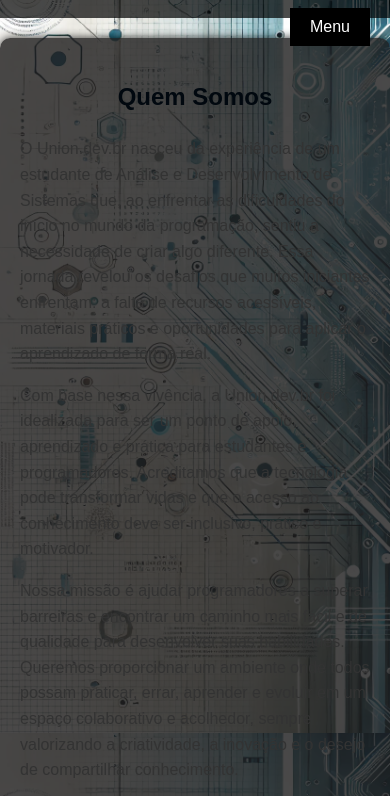
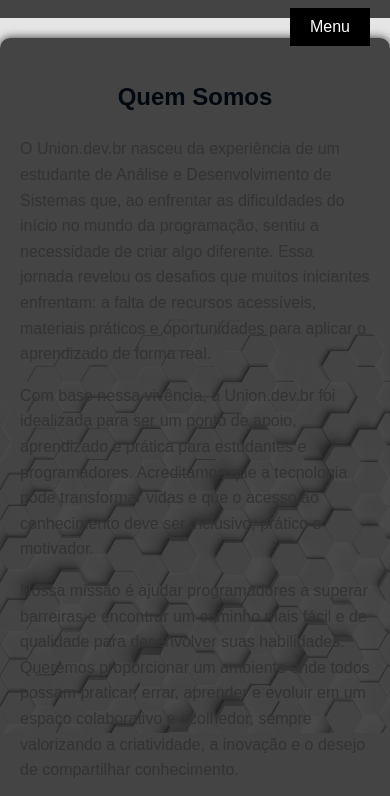
Before and after one commit to union-dev-br/Static-page, a plain HTML site: page index.html in a window 390 px wide. Shown: the part 111-907 px from the top of the page. Drawn offline with Linux system fonts and the light colour scheme.

Commit message:
mundando imagem de fundo

```diff
--- a/style.css
+++ b/style.css
@@ -3,7 +3,7 @@ body {
     line-height: 1.6;
     margin: 0;
     padding: 0;
-    background-image: url('assets/fundoHorizontal2.webp');
+    background-image: url('assets/fundoHorizontal.jpg');
     background-size: cover;
     background-position: center;
     background-attachment: fixed;
@@ -15,7 +15,7 @@ body {
 
 @media (max-width: 768px) {
     body {
-        background-image: url('assets/fundoVertical2.webp');
+        background-image: url('assets/fundoVertical.jpg');
     }
 }
 
```
Also changed, not shown: assets/fundoHorizontal.jpg (added), assets/fundoVertical.jpg (added).
